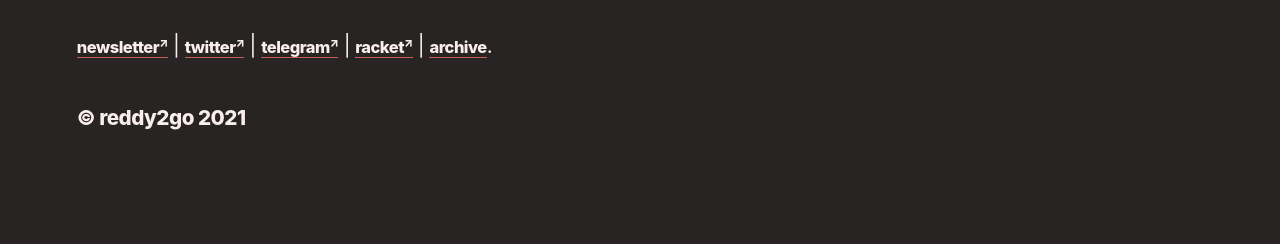
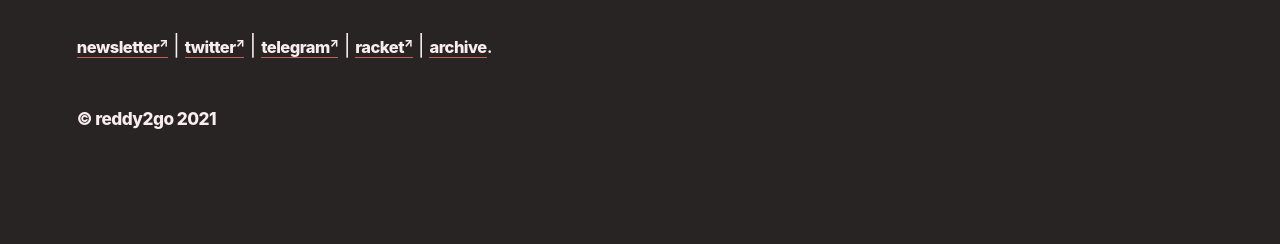
Before and after one commit to reddy2go/redgarden, a Jekyll site: the page built from index.md, in a window 1280 px wide. Shown: the part 1321-1565 px from the top of the page. Built offline with Jekyll 4.4.1, drawn with Linux system fonts in a browser that asks for light colours; some web fonts are replaced; Markdown is read by kramdown in place of the engine named in the settings.

Commit message:
copyright css

```diff
--- a/_includes/footer.html
+++ b/_includes/footer.html
@@ -2,4 +2,4 @@
 <p>
     <a href="https://playtime.reddy2go.com/" target="_blank" class="footer-link"> newsletter</a> | <a href="https://twitter.com/reddy2go" target="_blank" class="footer-link"> twitter</a> | <a href="https://t.me/reddy2play" target="_blank" class="footer-link"> telegram</a> | <a href="https://racket.com/reddy2go" target="_blank" class="footer-link"> racket</a> | <a class="internal-link footer-link" href="/archive">archive</a>.
 </p>
-<b>© reddy2go 2021</b>
+<b class="copyright">© reddy2go 2021</b>
--- a/assets/css/dark-mode.css
+++ b/assets/css/dark-mode.css
@@ -650,3 +650,7 @@ ul.navElement {
 .element1{
   flex-grow : 1;
 }
+
+.copyright{
+  font-size: 0.5em;
+}
```
